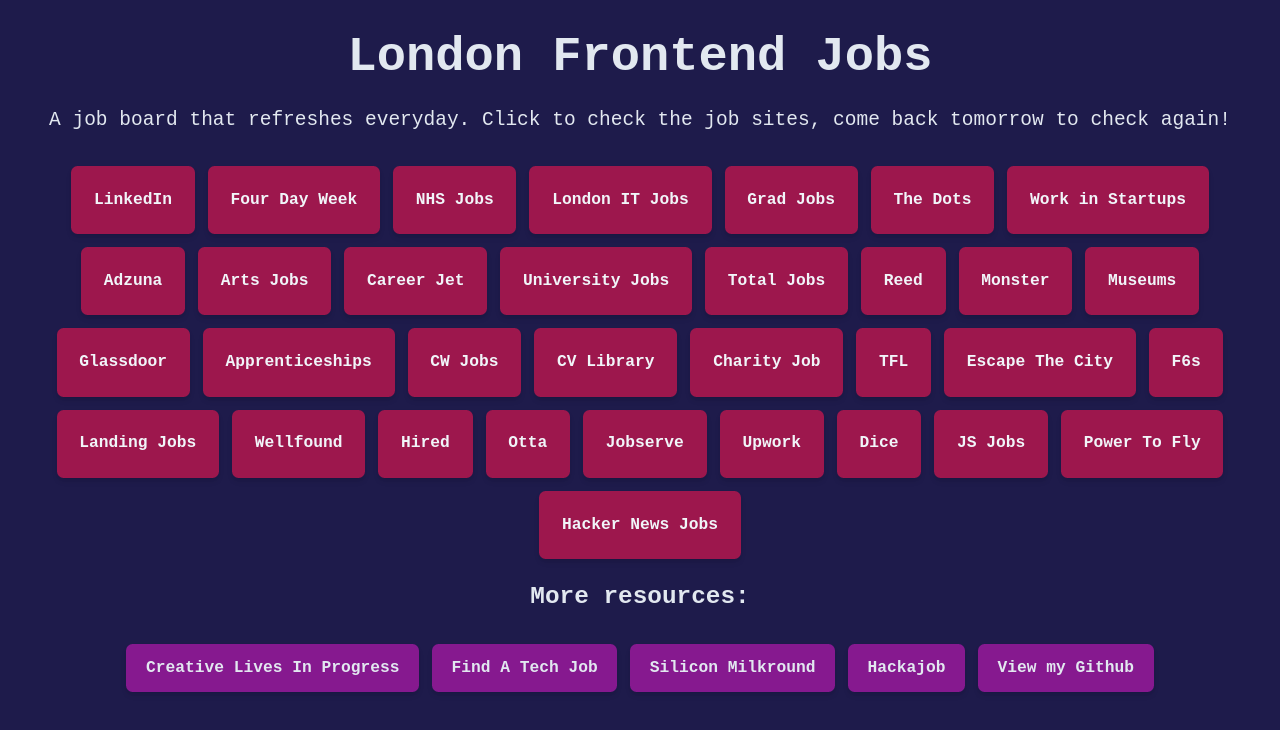
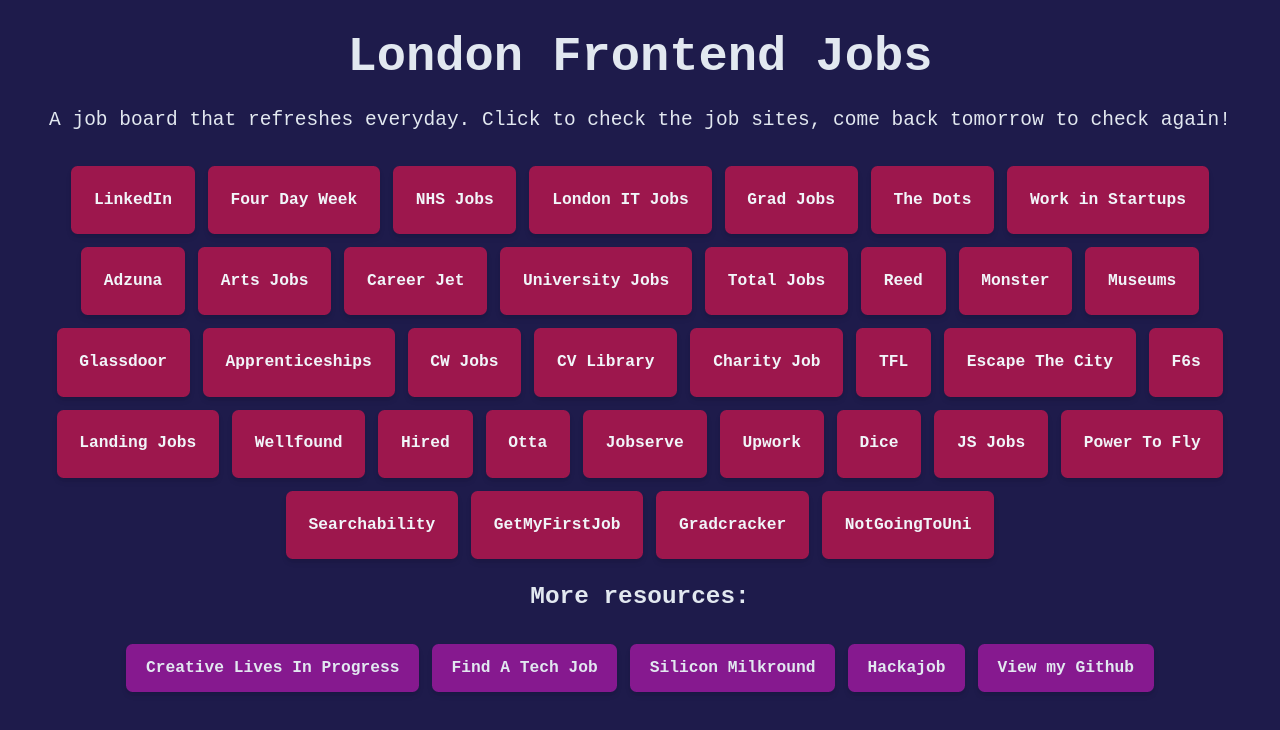
Before and after one commit to jones58/jobseeker, a React (Vite) app: page / in a window 1280 px wide. Shown: the top 730 px of the page. Built offline with nearby package versions, Linux system fonts and the light colour scheme.

Commit message:
add more sites

```diff
--- a/src/jobboards.jsx
+++ b/src/jobboards.jsx
@@ -107,8 +107,21 @@
       "https://powertofly.com/jobs/?keywords=%22Frontend+Developer%22&location=London%2C+UK",
   },
   {
-    name: "Hacker News Jobs",
-    website: "https://bernawil.github.io/hn-who-is-hiring/",
+    name: "Searchability",
+    website:
+      "https://searchability.com/tech-jobs/?_job_country=united-kingdom",
+  },
+  {
+    name: "GetMyFirstJob",
+    website: "https://www.getmyfirstjob.co.uk/",
+  },
+  {
+    name: "Gradcracker",
+    website: "https://www.gradcracker.com/",
+  },
+  {
+    name: "NotGoingToUni",
+    website: "https://notgoingtouni.co.uk/",
   },
 ];
 
```
